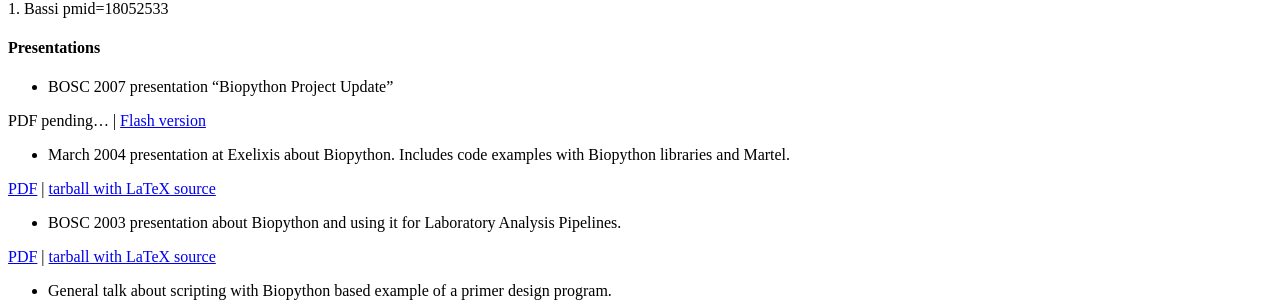
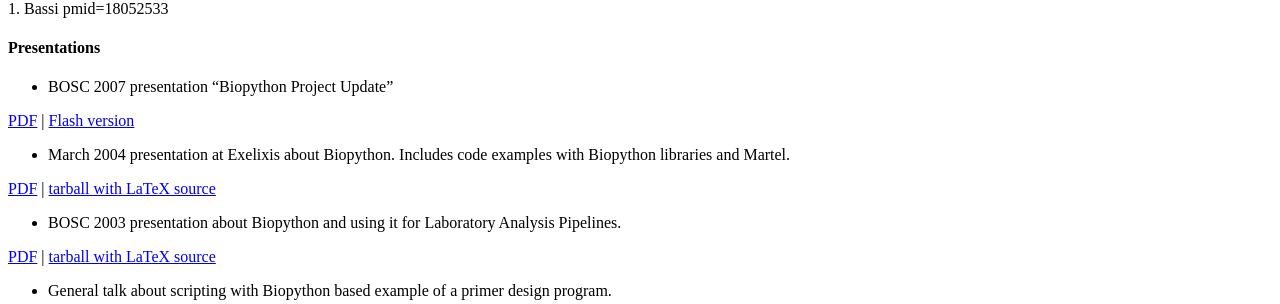
Before and after one commit to biopython/biopython.github.io, a Jekyll site: the page built from wiki/Documentation.md, in a window 1280 px wide. Shown: the part 1529-1833 px from the top of the page. Built offline with Jekyll 4.4.1, drawn with Linux system fonts in a browser that asks for light colours.

```diff
--- a/wiki/Documentation.md
+++ b/wiki/Documentation.md
@@ -140,8 +140,8 @@ Bio.PDB module).
 -   BOSC 2007 presentation "Biopython Project Update"
 
 
-PDF pending... | [Flash
-version](http://www.slideshare.net/bosc/biopython)
+[PDF](http://biopython.org/DIST/docs/presentations/Biopython_BOSC_2007.pdf)
+| [Flash version](http://www.slideshare.net/bosc/biopython)
 
 -   March 2004 presentation at Exelixis about Biopython. Includes code
     examples with Biopython libraries and Martel.
```
Also changed, not shown: 1 other file.
